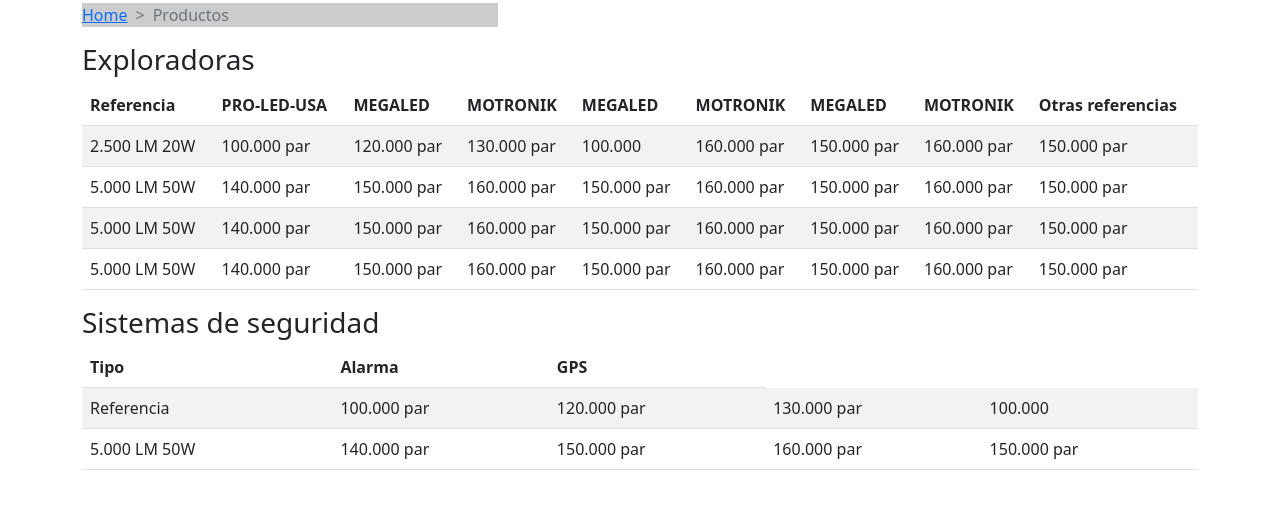
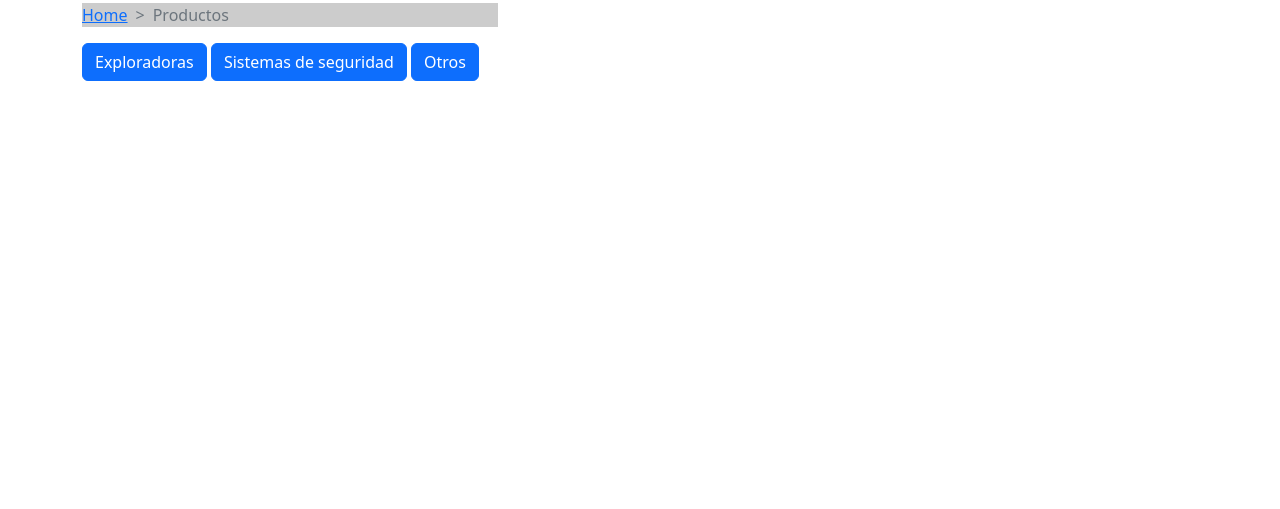
Before and after one commit to KennedyDT/pagina_electrimotos, a website: page items.html in a window 1280 px wide. Shown: the part 103-612 px from the top of the page. Drawn offline with nearby package versions, Linux system fonts and the light colour scheme; a web font is replaced by a local one.

Commit message:
Multi-collapse

```diff
--- a/items.html
+++ b/items.html
@@ -44,7 +44,20 @@
       </nav>
 
 
-      <h3>Exploradoras</h3>
+      <button class="btn btn-primary" type="button" data-bs-toggle="collapse" data-bs-target="#collapseExploradoras" aria-expanded="false" aria-controls="collapseExploradoras">
+        Exploradoras
+      </button>
+
+      <button class="btn btn-primary" type="button" data-bs-toggle="collapse" data-bs-target="#collapseSeguridad" aria-expanded="false" aria-controls="collapseSeguridad">
+        Sistemas de seguridad
+      </button>
+
+      <button class="btn btn-primary" type="button" data-bs-toggle="collapse" data-bs-target="#collapseExploradoras" aria-expanded="false" aria-controls="collapseExploradoras">
+        Otros
+      </button>
+
+
+      <div class="collapse" id="collapseExploradoras">
         <div class ="table-responsive">
           <table class="table table-striped">
             <thead>
@@ -115,8 +128,9 @@
           </table>
 
         </div>
+      </div>
 
-        <h3>Sistemas de seguridad</h3>
+      <div class="collapse" id="collapseSeguridad">
         <div class="table-responsive">
           <table class="table table-striped">
             <thead>
@@ -146,6 +160,9 @@
             </tbody>
           </table>
         </div>
+      </div>
+
+
 
     </div>
 
```
